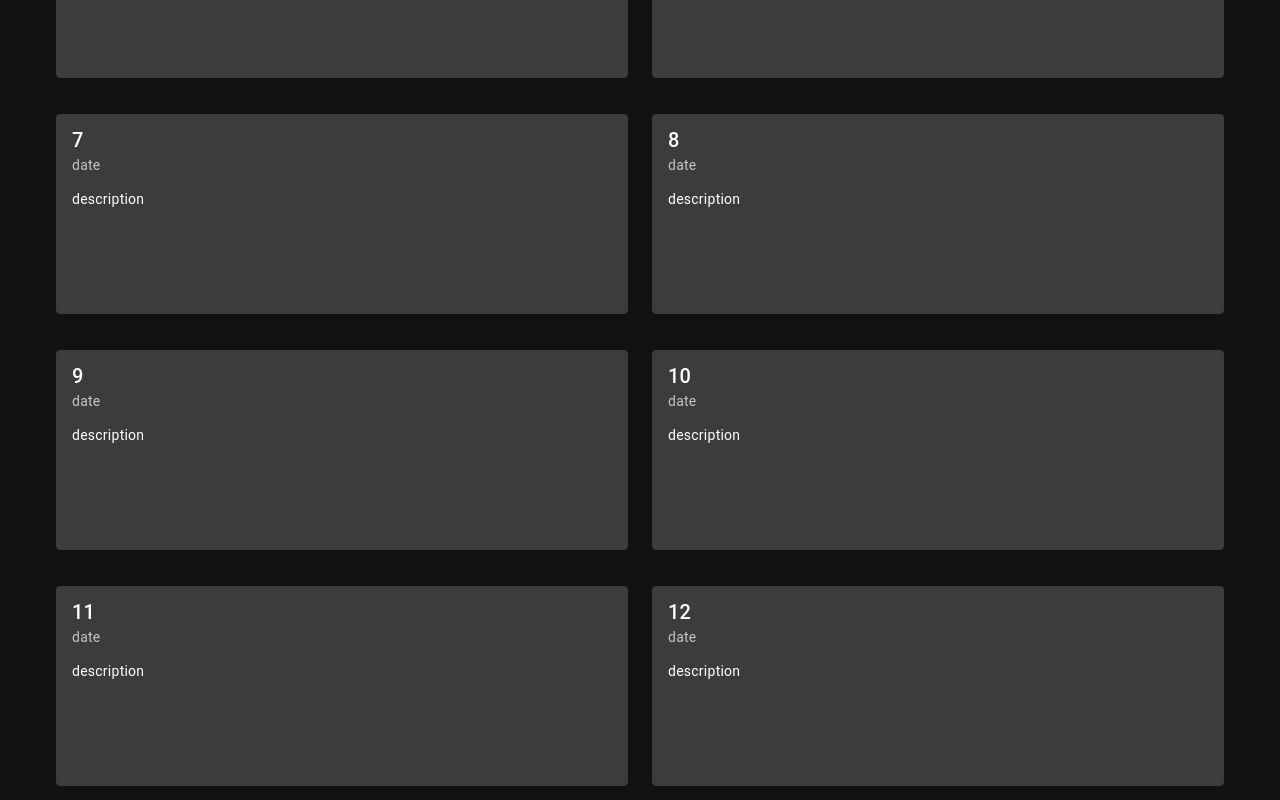
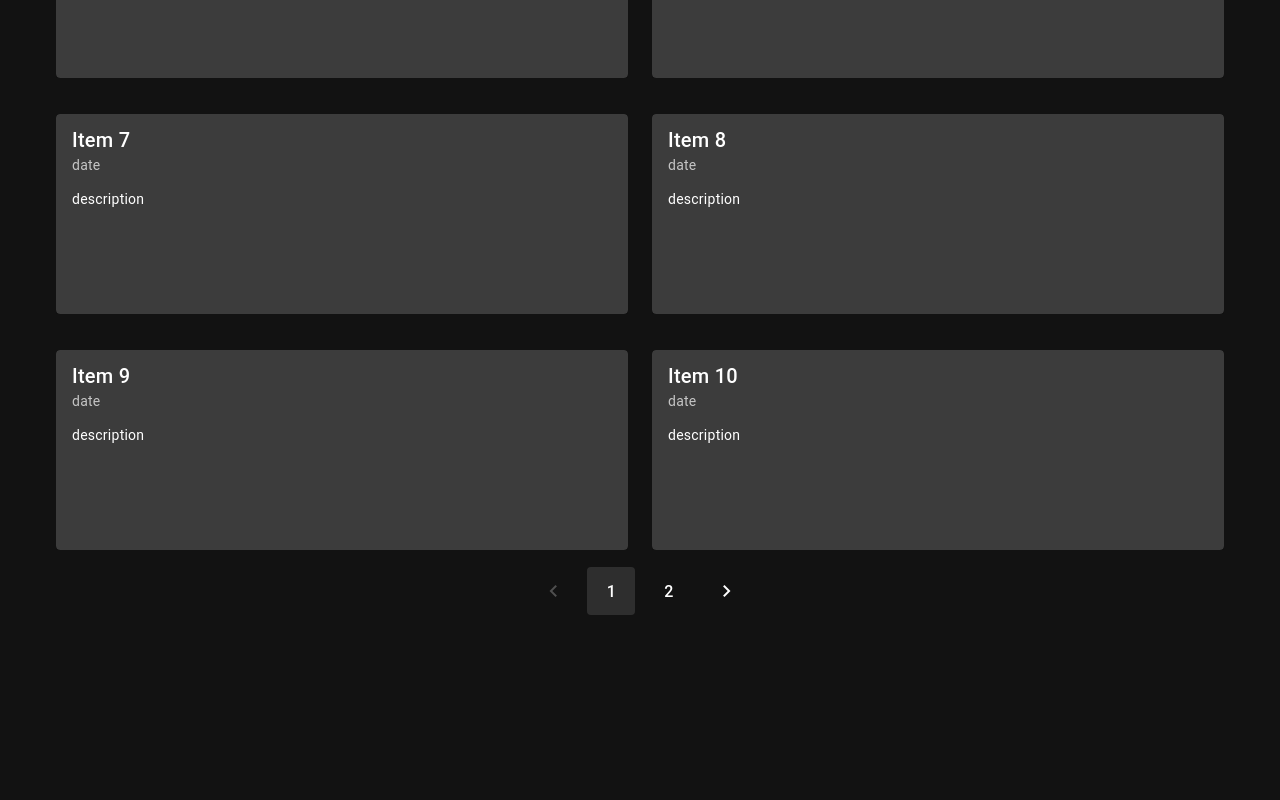
Before and after one commit to AhmadAiman2013/yyc_events, a Vue app: page / in a window 1280 px wide. Shown: the part 680-1480 px from the top of the page. After the commit the page ends 1316 px from the top, so only its background shows below. Built offline with nearby package versions, Linux system fonts and the light colour scheme.

Commit message:
add: add pagination with fake array

```diff
--- a/src/components/Webinar/WebinarCard.vue
+++ b/src/components/Webinar/WebinarCard.vue
@@ -1,11 +1,11 @@
 <template>
   <v-container>
     <v-row >
-      <v-col v-for="n in 20" :key="n" cols="6" class="mb-3" >
+      <v-col v-for="(item, index) in paginatedItems" :key="index" cols="6" class="mb-3" >
         <v-lazy :options="{ threshold: 0.5 }" transition="fade-transition">
           <v-skeleton-loader :loading="isLoading" height="200">
             <v-responsive>
-              <v-card :title="n" subtitle="date" text="description" variant="tonal" :elevation="9"
+              <v-card :title="item" subtitle="date" text="description" variant="tonal" :elevation="9"
                 style="min-height: 200px;" cover>
               </v-card>
             </v-responsive>
@@ -14,11 +14,31 @@
       </v-col>
     </v-row>
 
-
+    <v-pagination
+    v-model="currentPage"
+    :length="totalPages"
+    :total-visible="4"
+    >
+    </v-pagination>
   </v-container>
 </template>
 
 
 <script setup lang="ts">
+import { ref, computed } from 'vue';
+
+const items = ref(Array.from({length: 20}, (_, i) => `Item ${ i + 1}`))
+const itemsPerpage = 10;
+const currentPage = ref(1)
+
+const totalPages = computed(() => {
+  return Math.ceil(items.value.length / itemsPerpage)
+})
+
+const paginatedItems = computed(() => {
+  const start = (currentPage.value - 1) * itemsPerpage
+  return items.value.slice(start, start + itemsPerpage)
+})
+
 let isLoading = false
 </script>
```
